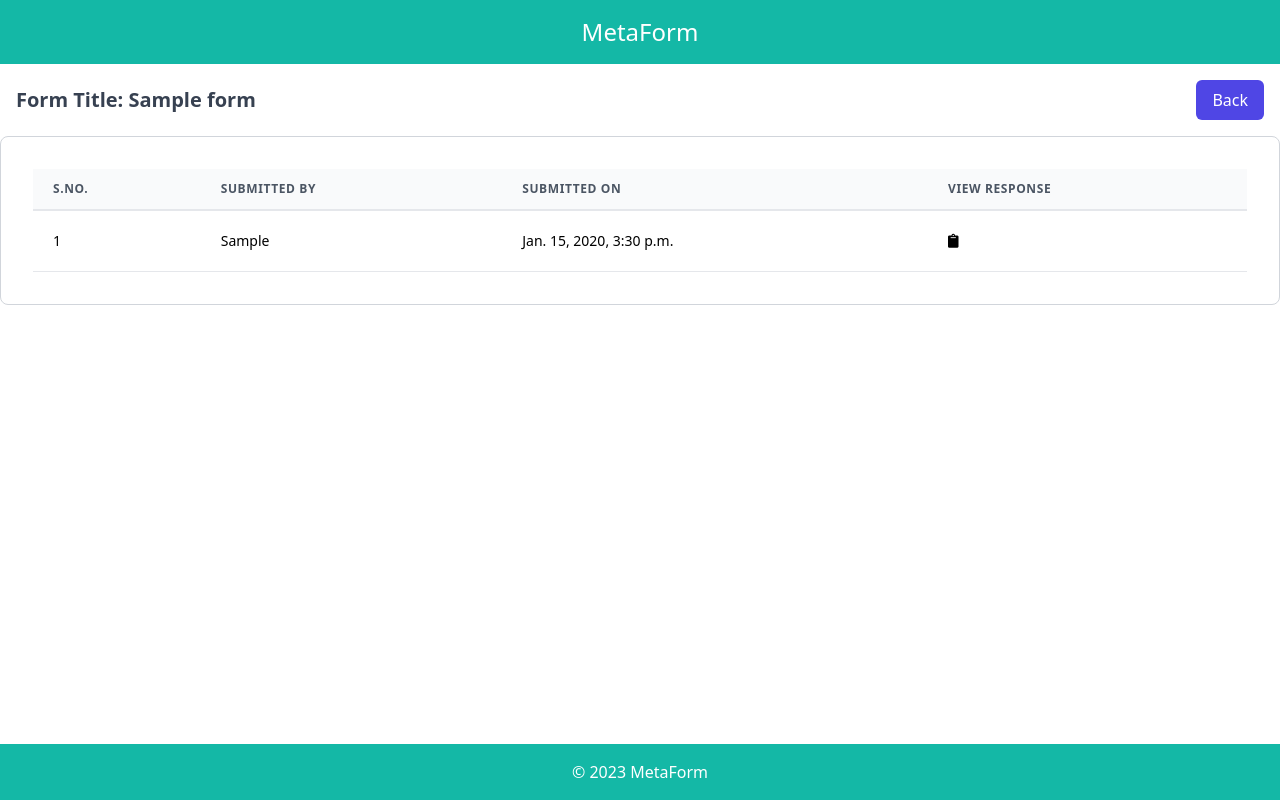
After one commit to divy-vinayak/MetaForm-DjangoApp, a Django app: page /getResponses/1 in a window 1280 px wide. The commit adds this page. Run offline with Django 4.2, Linux system fonts and the light colour scheme; tables that the repository leaves empty hold one stand-in row (values such as "Sample post"); some libraries are stand-ins or nearby versions.

Commit message:
response view and individual responses done

```diff
--- a/app/models.py
+++ b/app/models.py
@@ -41,4 +41,4 @@ class Answer(models.Model):
     created_at = models.DateTimeField(auto_now_add=True)
 
     def __str__(self) -> str:
-        return self.response
+        return self.answer_text
--- /dev/null
+++ b/app/templates/app/responses.html
@@ -0,0 +1,68 @@
+{% extends "base2.html" %}
+
+{% block title %}
+    Responses
+{% endblock title %}
+
+{% block main %}
+    <div class="flex justify-between items-center mt-4 mx-4">
+        <h1 class="text-xl font-bold text-gray-700">Form Title: {{ form.title }}</h1>
+        <a href="/getForm/{{ form.id }}">
+            <button class="px-4 py-2 bg-indigo-600 hover:bg-indigo-700 text-white font-medium rounded-md focus:outline-none focus:ring-2 focus:ring-offset-2 focus:ring-indigo-500">
+                Back
+            </button>
+        </a>
+    </div>
+
+    <div class="my-4 w-full mx-auto bg-white p-8 rounded-lg border border-gray-300">
+        <table class="w-full leading-normal">
+            <thead>
+                <tr>
+                    <th class="px-5 py-3 border-b-2 border-gray-200 bg-gray-50 text-left text-xs font-semibold text-gray-600 uppercase tracking-wider">
+                        S.No.
+                    </th>
+                    <th class="px-5 py-3 border-b-2 border-gray-200 bg-gray-50 text-left text-xs font-semibold text-gray-600 uppercase tracking-wider">
+                        Submitted By
+                    </th>
+                    <th class="px-5 py-3 border-b-2 border-gray-200 bg-gray-50 text-left text-xs font-semibold text-gray-600 uppercase tracking-wider">
+                        Submitted On
+                    </th>
+                    <th class="px-5 py-3 border-b-2 border-gray-200 bg-gray-50 text-left text-xs font-semibold text-gray-600 uppercase tracking-wider">
+                        View Response
+                    </th>
+                </tr>
+            </thead>
+            <tbody>
+                {% for response in responses %}
+                    <tr style="cursor: pointer;">
+                        <td class="px-5 py-5 border-b border-gray-200 bg-white text-sm item-number">
+                            {{ response.id }}
+                        </td>
+                        <td class="px-5 py-5 border-b border-gray-200 bg-white text-sm">
+                            {{ response.submitter_info }}
+                        </td>
+                        <td class="px-5 py-5 border-b border-gray-200 bg-white text-sm">
+                            {{ response.submitted_at }}
+                        </td>
+                        <td class="px-5 py-5 border-b border-gray-200 bg-white text-sm">
+                            <a href="/showUserResponse/{{ response.id }}"><i class="fas fa-clipboard"></i></a>
+                        </td>
+                    </tr>
+                {% endfor %}
+            </tbody>
+        </table>
+    </div>
+{% endblock main %}
+
+{% block script %}
+    <script>
+        document.addEventListener('DOMContentLoaded', function() {
+            const items = document.querySelectorAll('td.item-number');
+            let i = 1;
+            items.forEach((item) => {
+                item.innerHTML = i;
+                i += 1;
+            });
+        });
+    </script>
+{% endblock script %}
--- a/app/urls.py
+++ b/app/urls.py
@@ -10,4 +10,6 @@ urlpatterns = [
     path('createForm/', views.create_form, name='creat_form'),
     path('getForm/<int:form_id>/', views.get_form, name='get_form'),
     path('collectResponse/<int:form_id>', views.collect_response, name='collect_response'),
+    path('getResponses/<int:form_id>', views.response_view, name="response_view"),
+    path('showUserResponse/<int:response_id>', views.user_response_view, name="user_response_view"),
 ]
--- a/app/views.py
+++ b/app/views.py
@@ -108,7 +108,7 @@ def get_form(request, form_id):
     # render the form with all of the questions in it
     context = {
         'title' : user_form.title,
-        # 'form': user_form,
+        'form': user_form,
         'questions': questions
     }
     return render(request, 'app/form.html', context)
@@ -138,3 +138,28 @@ def collect_response(request, form_id):
         'questions': questions
     }
     return render(request, 'app/collectresponse.html', context)
+
+def response_view(request, form_id):
+    # get the form corresponding to the form_id
+    form = get_object_or_404(Form, pk=form_id)
+
+    # get all of its responses
+    form_responses = Response.objects.filter(form=form)
+    context = {
+        'form': form,
+        'responses': form_responses
+    }
+    return render(request, 'app/responses.html', context)
+
+def user_response_view(request, response_id):
+    # get the response
+    response = get_object_or_404(Response, pk=response_id)
+
+    # get the answers
+    user_submitted_answers = Answer.objects.filter(response=response)
+    # render
+    context = {
+        'response': response,
+        'answers': user_submitted_answers
+    }
+    return render(request, 'app/answers.html', context)
```
Also changed, not shown: app/templates/app/answers.html (added, +25 -0 lines), app/templates/app/dashboard.html (+9 -9 lines), app/templates/app/form.html (+13 -6 lines).
